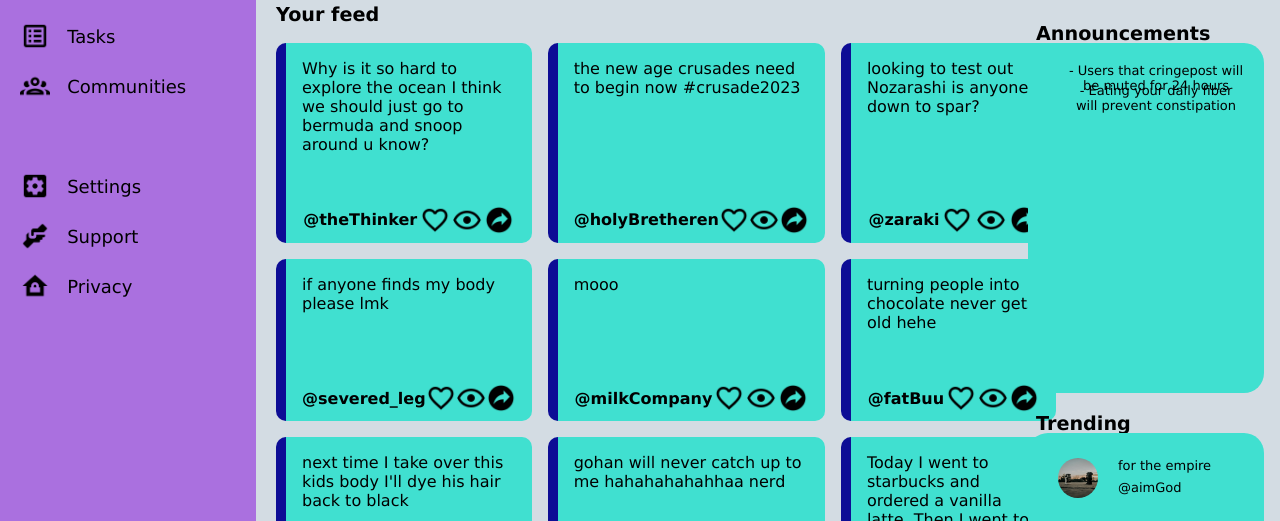
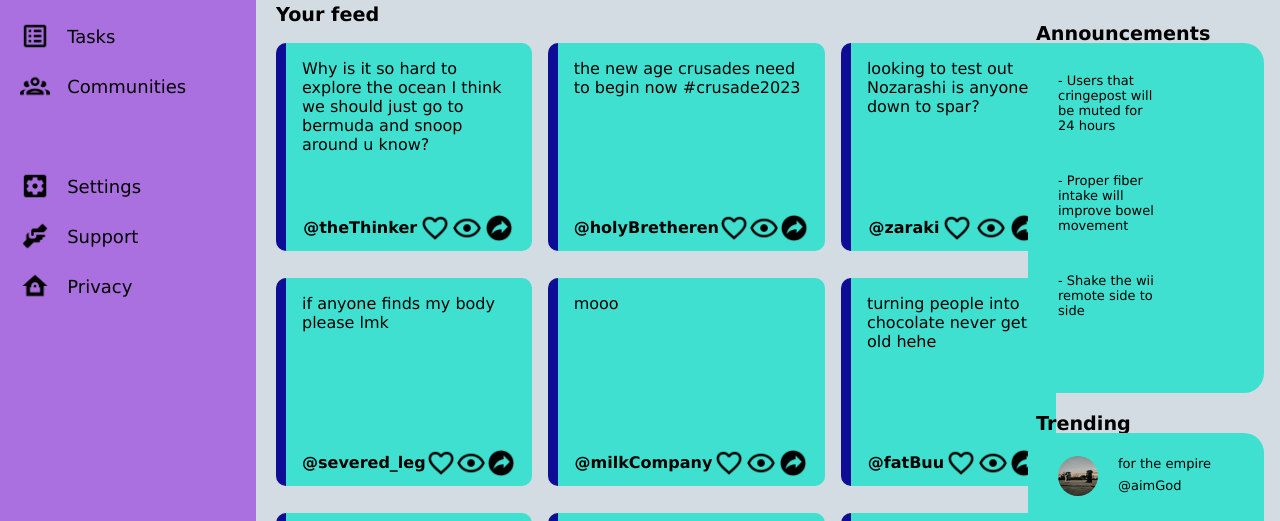
Before and after one commit to bigbrainSK/admin_dashboard, a plain HTML site: page index.html in a window 1280 px wide. Shown: the part 239-760 px from the top of the page. Drawn offline with Linux system fonts and the light colour scheme; grey boxes are pictures that could not be loaded.

Commit message:
finish announcements section and final touches

```diff
--- a/index.html
+++ b/index.html
@@ -143,14 +143,13 @@
             </div>
             <div class="main_content_side">
               <p class="side_title">Announcements</p>
-                <div class="headings" id="announcements">
-                  <div class="side_card">
-                    <p class="side_card_text">- Users that cringepost will be muted for 24 hours</p>
-                    <p class="side_card_text">- Eating your daily fiber will prevent constipation</p>
-                  </div>
+                <div id="announcements">
+                    <li class="ann_text">- Users that cringepost will be muted for 24 hours</li>
+                    <li class="ann_text">- Proper fiber intake will improve bowel movement</li>
+                    <li class="ann_text">- Shake the wii remote side to side</li>
                 </div>
                 <p class="side_title">Trending</p>
-                <div class="headings" id="trending">
+                <div id="trending">
                   <div class="user_handle">
                     <img src="lego_stormtrooper.jpg" alt="little lego stormtrooper" class="side_img">
                     <div class="side_card_text">
@@ -180,7 +179,6 @@
                   </div>
                   </div>
                 </div>
-
             </div>
     </div>
 </body>
--- a/styles.css
+++ b/styles.css
@@ -138,7 +138,7 @@ button {
 .cards {
     display:grid;
     grid-template-columns:repeat(3, 1fr);
-    grid-auto-rows: repeat(3, 1fr);
+    grid-auto-rows: repeat(3, 250px);
     grid-gap: 1rem;
     grid-column:1 / span 2;
     grid-row: 2 / span 3;
@@ -152,6 +152,7 @@ button {
     padding-right:1rem;
     padding-bottom:.5rem;
     padding-top:none;
+    height:clamp(150px, 200px, 350px);
     border-left: solid rgb(13, 13, 149) 10px;
     background-color:turquoise;
     justify-content:space-between;
@@ -188,28 +189,39 @@ button:hover {
     background-color:violet;
 }
 
-
-
 span.card_icons {
     font-weight:300;
 }
 
 .main_content_side {
     display:grid;
-    grid-template-rows:  40px clamp(350px, 40%, 750px) 40px clamp(300px, 30%, 600px);
+    grid-template-rows:  40px clamp(350px, 40%, 750px) 40px clamp(290px, 30%, 600px);
     grid-template-columns: clamp(300px, 40%, 500px);
 }
 
 #announcements {
     grid-row: 2 / span 1;
-    text-align:center;
+    display:flex;
+    flex-direction:column;
+    justify-content:left;
+    align-items: start;
     background-color:turquoise;
     margin-right:2rem;
     margin-left: 2rem;
     border-radius:20px;
-    font-weight:100;
-    padding:20px;
-    padding-top:none;
+    padding-right:30px;
+    padding-left:30px;
+    padding-top:10px;
+}
+
+.ann_text {
+    font-size:small;
+    display:flex;
+    width:100px;
+    height:80px;
+    justify-content:space-evenly ;
+    align-items:start;
+    padding-top:20px;
 }
 
 #trending {
@@ -242,7 +254,6 @@ span.card_icons {
 
 li {
     display:flex;
-    list-style-type:none;
     width:100px;
     height:22px;
     justify-content:space-between ;
```
